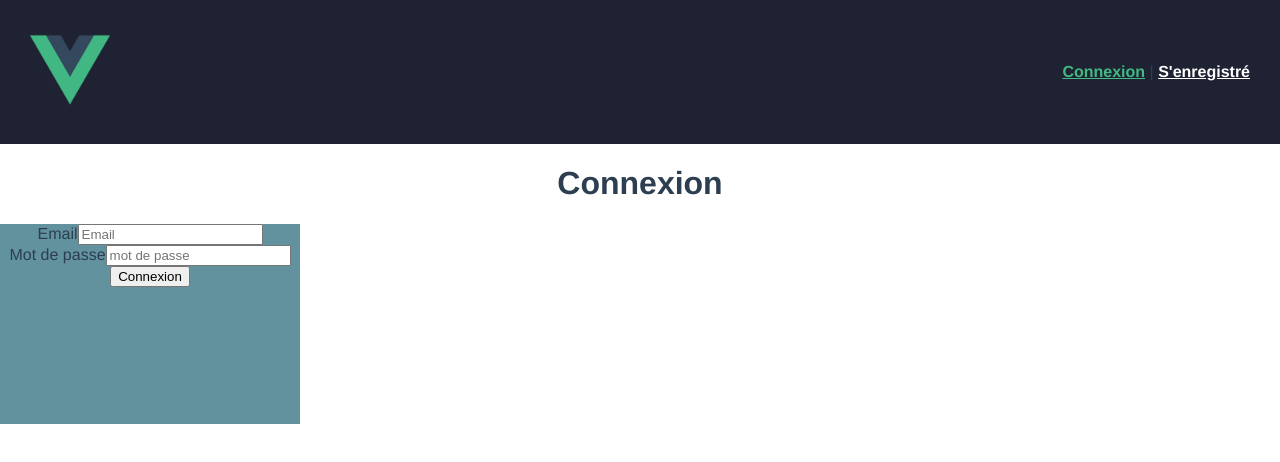
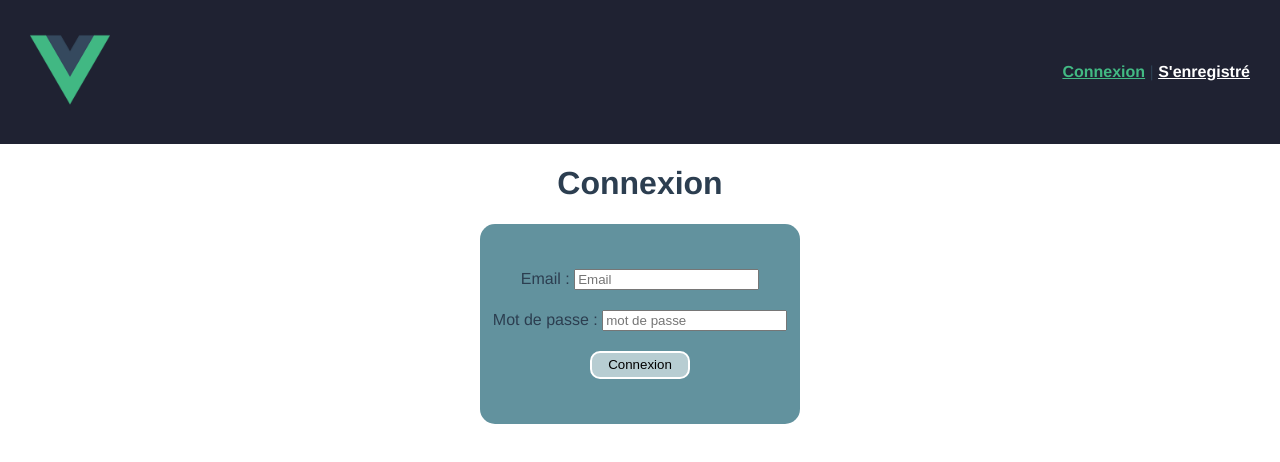
Before and after one commit to Alexandre-C-89/P7_alexandre_clemencot, a Vue app in the folder frontend/: page /login in a window 1280 px wide. Shown: the top 462 px of the page. Built offline with nearby package versions, Linux system fonts and the light colour scheme.

Commit message:
creation header + mise en place du header

```diff
--- a/frontend/src/App.vue
+++ b/frontend/src/App.vue
@@ -1,17 +1,21 @@
 <template>
   <div id="app">
-    <div id="nav" class="header">
-      <div class="header__logo">
-        <img src="./assets/logo.png" alt="logo groupomania" />
-      </div>
-      <div>
-        <router-link to="/login">Connexion</router-link> |
-        <router-link to="/signup">S'enregistré</router-link>
-      </div>
+    <Header />
+    <div class="container">
+      <router-view />
     </div>
-    <router-view />
   </div>
 </template>
+
+<script>
+import Header from './components/Header.vue';
+
+export default {
+  components: {
+    Header,
+  },
+};
+</script>
 
 <style lang="scss">
 body {
@@ -30,7 +34,9 @@ body {
 
 #nav {
   padding: 30px;
-
+  display: flex;
+  justify-content: space-between;
+  align-items: center;
   a {
     font-weight: bold;
     color: white;
@@ -41,16 +47,9 @@ body {
   }
 }
 
-.header {
+.container {
   display: flex;
-  justify-content: space-between;
   align-items: center;
-  background-color: #1f2232;
-  &__logo {
-    & img {
-      width: 80px;
-      height: 80px;
-    }
-  }
+  justify-content: center;
 }
 </style>
--- /dev/null
+++ b/frontend/src/components/Header.vue
@@ -0,0 +1,26 @@
+<template>
+  <div id="nav" class="header">
+    <div class="header__logo">
+      <img src="../assets/logo.png" alt="logo groupomania" />
+    </div>
+    <div>
+      <router-link to="/login">Connexion</router-link> |
+      <router-link to="/signup">S'enregistré</router-link>
+    </div>
+  </div>
+</template>
+
+<style lang="scss">
+.header {
+  display: flex;
+  justify-content: space-between;
+  align-items: center;
+  background-color: #1f2232;
+  &__logo {
+    & img {
+      width: 80px;
+      height: 80px;
+    }
+  }
+}
+</style>
--- a/frontend/src/views/Home.vue
+++ b/frontend/src/views/Home.vue
@@ -17,6 +17,7 @@
 <script>
 export default {
   name: 'Home',
+  components: {},
   data() {
     return {
       posts: '',
--- a/frontend/src/views/Login.vue
+++ b/frontend/src/views/Login.vue
@@ -2,12 +2,12 @@
   <div>
     <h1>Connexion</h1>
     <form v-on:submit.prevent="Submit" class="form">
-      <div>
-        <label for="email">Email</label>
+      <div class="form__email">
+        <label for="email">Email : </label>
         <input type="email" name="email" v-model="email" placeholder="Email" />
       </div>
-      <div>
-        <label for="password">Mot de passe</label>
+      <div class="form__password">
+        <label for="password">Mot de passe : </label>
         <input
           type="password"
           name="password"
@@ -47,25 +47,35 @@ export default {
         .catch((error) => console.log(error));
     },
   },
-  // mounted() {
-  //   if (localStorage.email) this.email = localStorage.email;
-  //   if (localStorage.password) this.password = localStorage.password;
-  // },
-  // watch: {
-  //   email(newEmail) {
-  //     localStorage.email = newEmail;
-  //   },
-  //   password(newPassword) {
-  //     localStorage.password = newPassword;
-  //   },
-  // },
 };
 </script>
 
 <style lang="scss">
 .form {
-  width: 300px;
+  width: 320px;
   height: 200px;
   background-color: #62929e;
+  border-radius: 15px;
+  display: flex;
+  flex-direction: column;
+  align-items: center;
+  justify-content: center;
+  &__email {
+    margin: 10px;
+  }
+  &__password {
+    margin: 10px;
+  }
+  & button {
+    width: 100px;
+    height: 28px;
+    margin: 10px;
+    border-radius: 10px;
+    background-color: rgba(255, 255, 255, 0.541);
+    border: 2px solid white;
+    &:hover {
+      background-color: #62929e;
+    }
+  }
 }
 </style>
--- a/frontend/src/views/Signup.vue
+++ b/frontend/src/views/Signup.vue
@@ -44,7 +44,7 @@ export default {
         email: this.email,
         password: this.password,
       };
-      console.log(data);
+      // console.log(data);
       this.axios
         .post('http://localhost:3000/api/user/signup', data)
         .then((response) => console.log(response))
```
Also changed, not shown: 1 other file (tests, documents, lock files or other folders).
